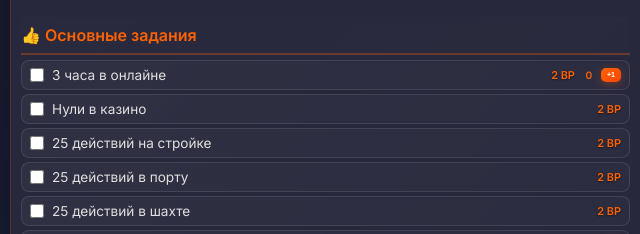
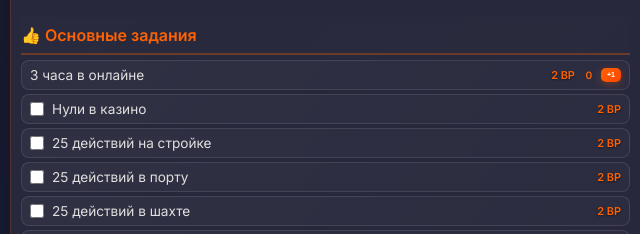
Before and after one commit to Vupsen2k/farm-bp-gta5rp.github.io, a plain HTML site: page index.html in a window 1280 px wide. Shown: the part 155-389 px from the top of the page, 0-640 px from the left. Drawn offline with Linux system fonts and the light colour scheme.

Commit message:
Update index.html

```diff
--- a/index.html
+++ b/index.html
@@ -56,8 +56,7 @@
 						<div class="task-section">
 							<h2>👍 Основные задания</h2>
 							<div class="task" data-task-id="online3h">
-								<input type="checkbox" id="online3h" data-bp="2/4" />
-								<label for="online3h">3 часа в онлайне</label>
+								<label id="online3h" data-bp="2/4">3 часа в онлайне</label>
 								<span class="bp">2 BP</span>
 								<div class="counter">
 									<span id="online3hCounter">0</span>
```
